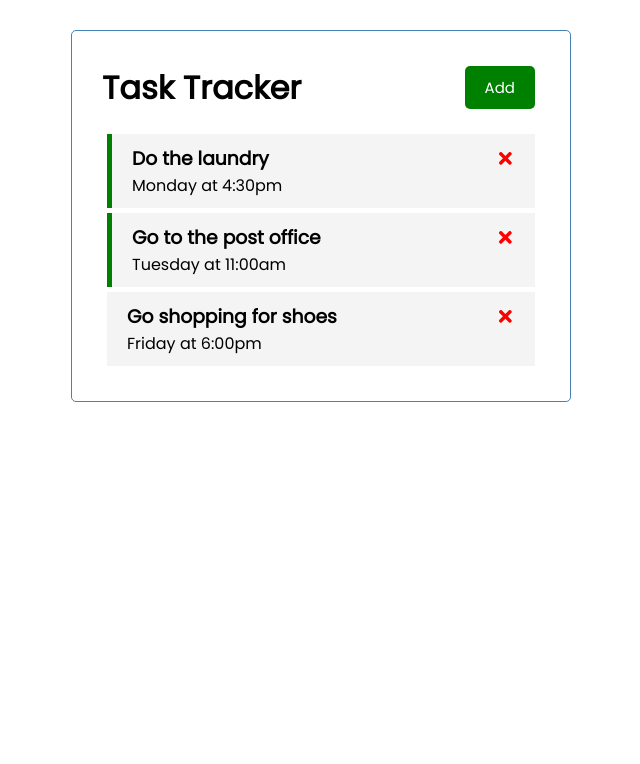
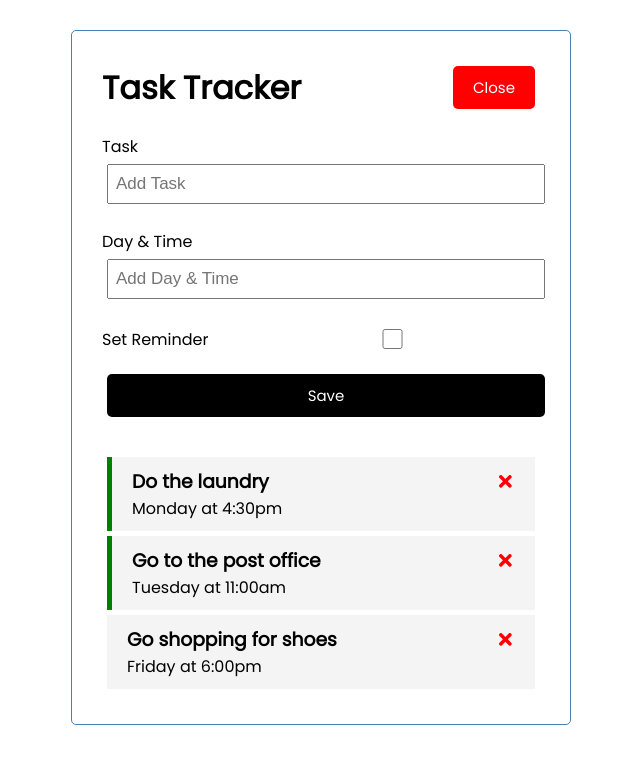
Before and after one commit to ellevpark/React-Task-Tracker, a React (Create React App) app: page / in a window 1280 px wide. Both pictures are taken after a click on the button "Add". Shown: the top 764 px of the page, without its empty margins (319-959 px from the left). Built offline with nearby package versions, Linux system fonts and the light colour scheme.

Commit message:
created toggle functions to show and hide add task

```diff
--- a/src/App.js
+++ b/src/App.js
@@ -1,10 +1,13 @@
 import React from 'react'
 import Header from './components/Header'
 import Tasks from './components/Tasks'
+import AddTask from './components/AddTask'
 import { useState } from 'react'
 
 
-function App() {
+const App=() => {
+
+  const [showAddTask,  setShowAddTask] = useState(false)
 
   const [tasks, setTasks] = useState(
     [
@@ -33,20 +36,27 @@
   }
 
   const toggleReminder = (id) => {
-    console.log('hi')
     setTasks(tasks.map((task) => task.id === id ? {...task, reminder: !task.reminder} : task
-
     )
     )
   }
 
+  const addTask = (task) => {
+
+    const id = Math.floor(Math.random +10000) + 1
+    const newTask = {id, ...task}
+    setTasks([...tasks, newTask])
+  }
+
   return (
     <div className="container">
-      <Header/>
+      <Header onAdd = {() => {setShowAddTask(!showAddTask)}} showAdd = {showAddTask}/>
+      {showAddTask && <AddTask onAdd = {addTask}/>}
       {tasks.length > 0
       ? <Tasks tasks = {tasks}
       onDelete = {deleteTask}
-      onToggle = {toggleReminder}/>
+      onToggle = {toggleReminder}
+      />
       : 'All Tasks Completed'}
     </div>
   );
--- /dev/null
+++ b/src/components/AddTask.js
@@ -0,0 +1,43 @@
+import React from 'react'
+import {useState} from 'react'
+
+const AddTask = ({onAdd}) => {
+
+    const [text, setText] = useState('')
+    const [day, setDay] = useState('')
+    const [reminder, setReminder] = useState(false)
+
+    const onSubmit = (e) => {
+        e.preventDefault()
+        if(!text) {
+            alert('Please add a task')
+            return
+        }
+
+        onAdd({text, day, reminder})
+
+        setText('')
+        setDay('')
+        setReminder(false)
+    }
+    return (
+        <form className = 'add-form' onSubmit = {onSubmit}>
+            <div className = 'form-control'>
+                <label>Task</label>
+                <input type='text' placeholder='Add Task' value= {text} onChange= {(e) => setText(e.target.value)}></input>
+            </div>
+            <div className = 'form-control'>
+                <label>Day & Time</label>
+                <input type='text' placeholder='Add Day & Time' value = {day} onChange = {(e) => setDay(e.target.value)}></input>
+            </div>
+            <div className = 'form-control form-control-check'>
+                <label>Set Reminder</label>
+                <input type='checkbox' checked = {reminder} value = {reminder} onChange = {(e) => setReminder(e.currentTarget.checked )}></input>
+            </div>
+            <input type='submit' value= 'Save' className= 'btn btn-block'></input>
+        </form>
+
+    )
+}
+
+export default AddTask
--- a/src/components/Header.js
+++ b/src/components/Header.js
@@ -2,18 +2,15 @@
 import PropTypes from 'prop-types'
 import Button from './Button'
 
-const Header = ({title}) => {
+const Header = ({title, onAdd, showAdd}) => {
 
-  const onClick = () => {
-    console.log("Click!")
-  }
-    return (
-      <header className= 'header'>
-        <h1>{title}</h1>
-        <Button color='green' text='Add' onClick = {onClick}/>
-      </header>
+  return (
+    <header className= 'header'>
+      <h1>{title}</h1>
+      <Button color={showAdd ? 'red' : 'green'} text={showAdd ? 'Close' : 'Add'} onClick = {onAdd}/>
+    </header>
 
-    )
+  )
 }
 
 Header.defaultProps = {
```
